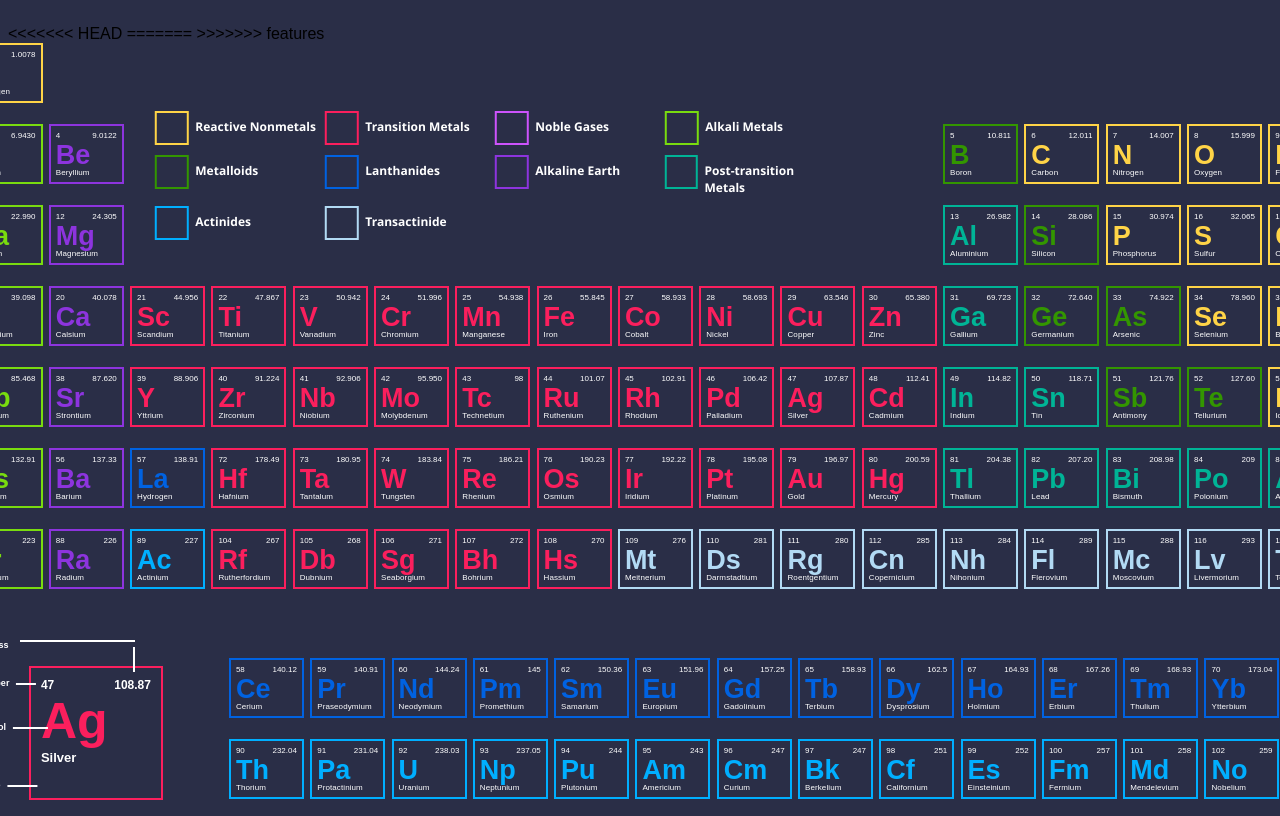
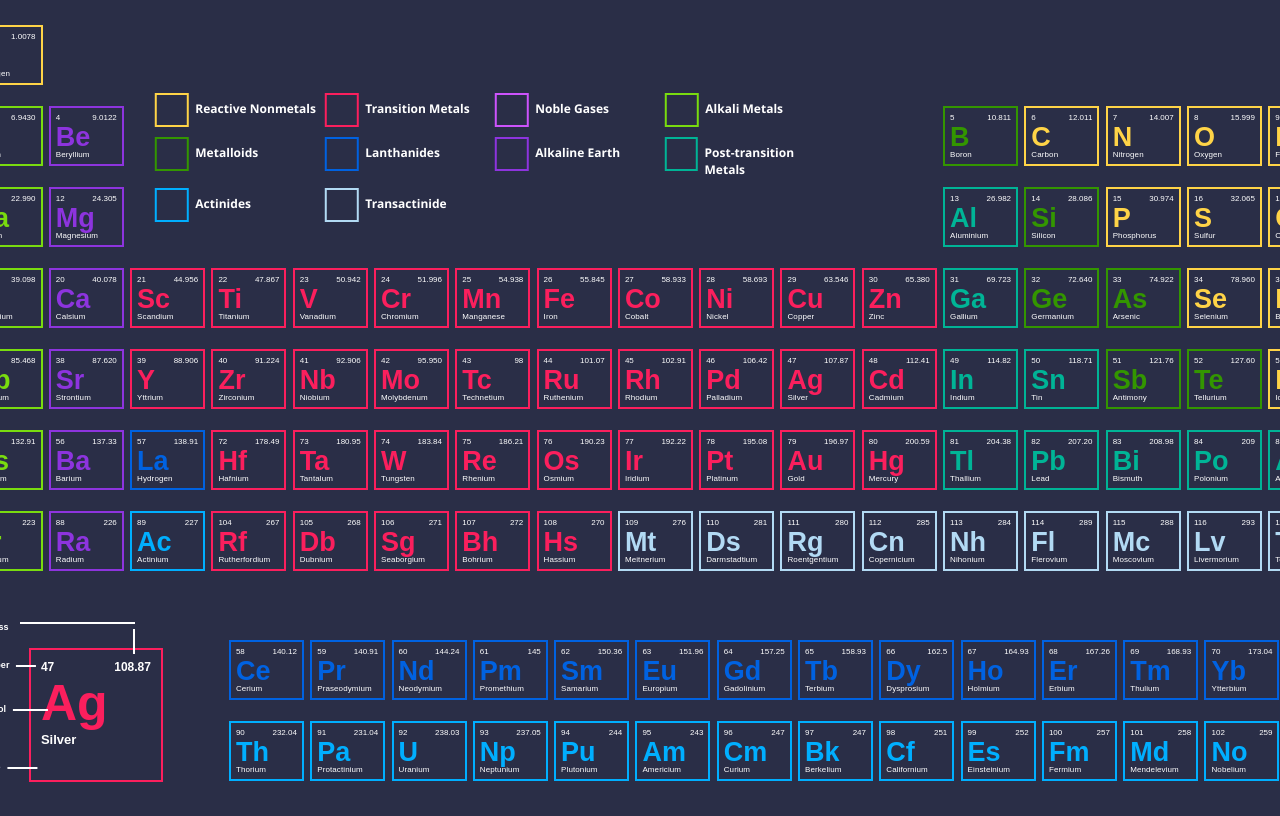
Before and after one commit to mndzachrvy/Periodic-Table, a plain HTML site: page index.html in a window 1280 px wide. Shown: the part 79-895 px from the top of the page. Drawn offline with Linux system fonts and the light colour scheme.

Commit message:
final output

```diff
--- a/index.html
+++ b/index.html
@@ -10,13 +10,7 @@
     <div class="periodic-title">
       <h1>Periodic Table</h1>
     </div>
-<<<<<<< HEAD
-    <!-- new commit -->
-    <!-- rename commit message -->
-=======
-    <!-- Feature Branch -->
-    <!-- practicing branching -->
->>>>>>> features
+
     <div class="container disable-selection">
       <div class="element-kind-container disable-selection" id="mydiv">
         <div class="element-kinds">
```
Also changed, not shown: 1 other file.
